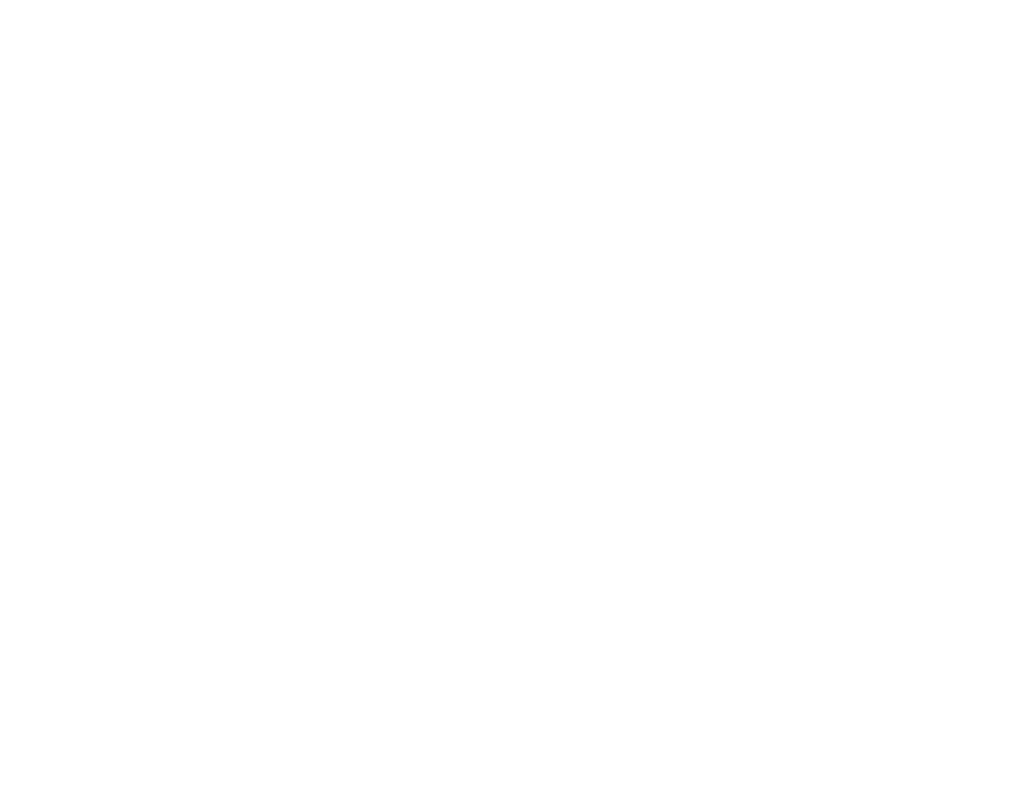
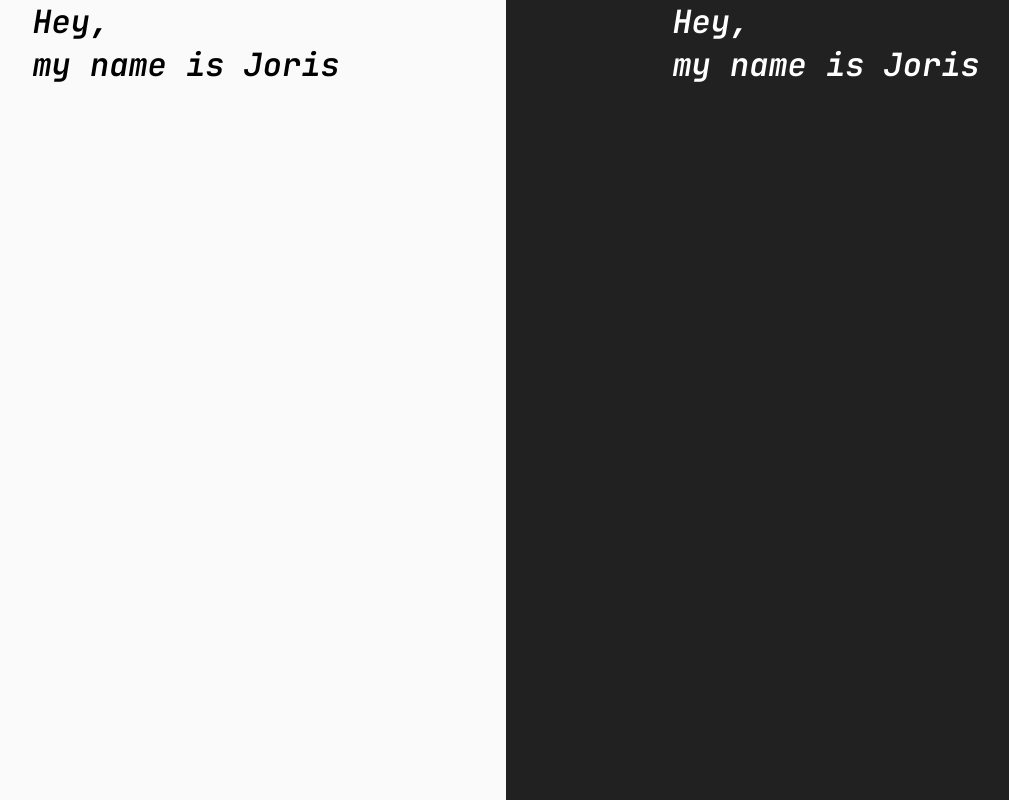
Before and after one commit to Joris63/Portfolio, a React (Create React App) app: page / in a window 1280 px wide. Shown: the whole page, without its empty margins (134-1143 px from the left). Built offline with nearby package versions, Linux system fonts and the light colour scheme.

Commit message:
Added some styling and template containers

```diff
--- a/public/index.html
+++ b/public/index.html
@@ -15,6 +15,6 @@
   </head>
   <body>
     <noscript>You need to enable JavaScript to run this app.</noscript>
-    <div id="root"></div>
+    <!-- ALL THE COMPONENTS WILL RENDER HERE -->
   </body>
 </html>
--- a/src/App.js
+++ b/src/App.js
@@ -1,7 +1,22 @@
-import "./App.scss";
+import "./styles/index.scss";
 
 function App() {
-  return null;
+  return (
+    <>
+      <div className="container">
+        <h1 className="title">
+          Hey,
+          <br /> my name is Joris
+        </h1>
+      </div>
+      <div className="container dark">
+        <h1 className="title">
+          Hey,
+          <br /> my name is Joris
+        </h1>
+      </div>
+    </>
+  );
 }
 
 export default App;
--- a/src/index.js
+++ b/src/index.js
@@ -1,11 +1,11 @@
-import React from 'react';
-import ReactDOM from 'react-dom';
-import './index.scss';
-import App from './App';
+import React from "react";
+import ReactDOM from "react-dom";
+import App from "./App";
+import "./styles/index.scss";
 
 ReactDOM.render(
   <React.StrictMode>
     <App />
   </React.StrictMode>,
-  document.getElementById('root')
+  document.body
 );
--- /dev/null
+++ b/src/styles/coloscheme.scss
@@ -0,0 +1,7 @@
+// light mode styles
+$background-light: #fafafa;
+$text-light: #000;
+
+// dark mode styles
+$background-dark: #212121;
+$text-dark: #fff;
--- /dev/null
+++ b/src/styles/index.scss
@@ -0,0 +1,41 @@
+@import './coloscheme.scss';
+@import url('https://fonts.googleapis.com/css2?family=JetBrains+Mono:ital,wght@0,100;0,200;0,300;0,400;0,500;0,600;0,700;0,800;1,100;1,200;1,300;1,400;1,500;1,600;1,700;1,800&display=swap');
+
+* {
+    font-family: 'Poppins', sans-serif;
+}
+
+body {
+    height: 100vh;
+    width: 100vw;
+    margin: 0;
+    padding: 0;
+}
+
+.dark {
+    &.container {
+        background: $background-dark;
+    }
+
+    & .title {
+        color: $text-dark;
+    }
+}
+
+.container {
+    width: 50%;
+    height: 100vh;
+    margin: 0;
+    padding: 0;
+    float: left;
+    background: $background-light;
+}
+
+.title {
+    margin: auto;
+    width: fit-content;
+    color: $text-light;
+    font-family: 'JetBrains Mono', monospace;
+    font-weight: 600;
+    font-style: italic;
+}
```
Also changed, not shown: src/App.scss (deleted), src/index.scss (deleted).
